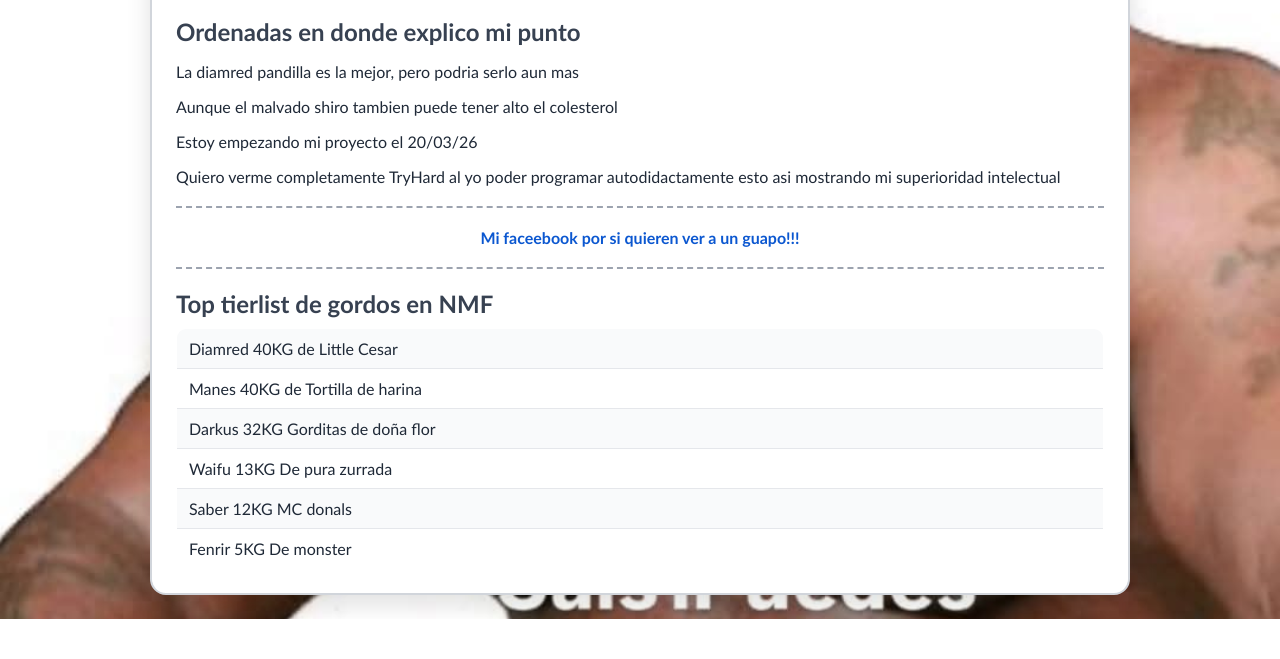
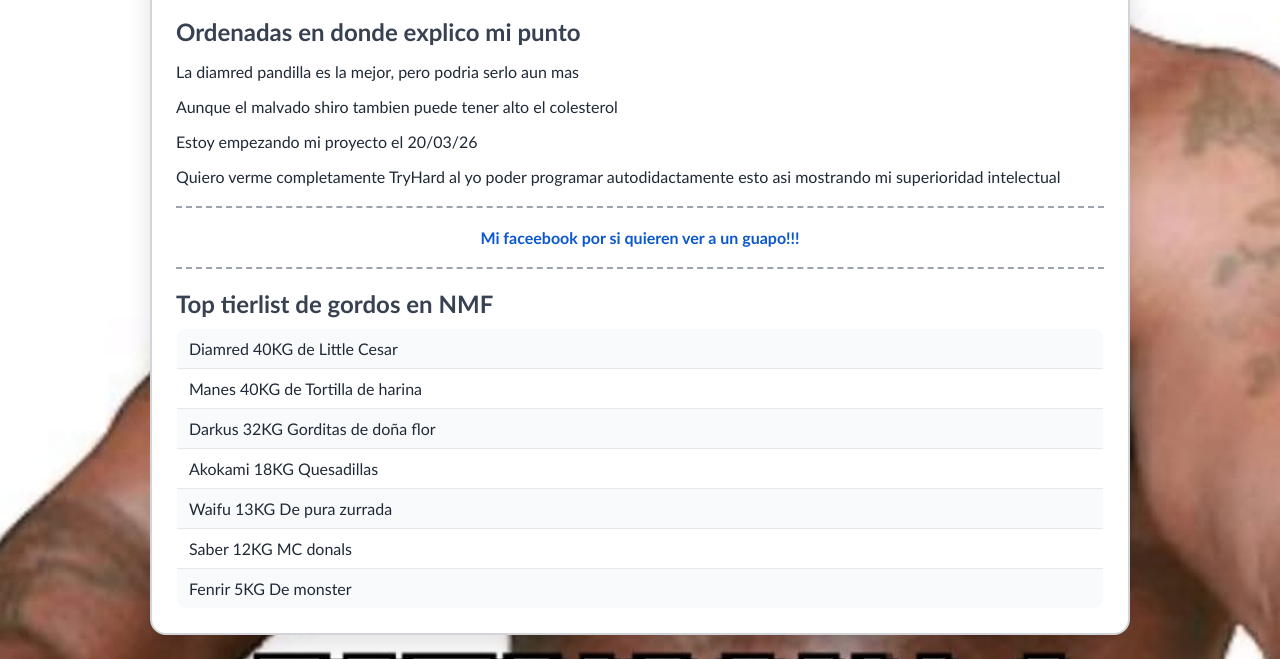
Before and after one commit to israalvizar-ux/diamredpagina, a plain HTML site: page index.html in a window 1280 px wide. Shown: the part 1705-2364 px from the top of the page. Before the commit the page ends 2324 px from the top, so only its background shows below. Drawn offline with Linux system fonts and the light colour scheme.

Commit message:
Update index.html

```diff
--- a/index.html
+++ b/index.html
@@ -300,6 +300,7 @@
       <tr><td>Diamred 40KG de Little Cesar</td></tr>
       <tr><td>Manes 40KG de Tortilla de harina</td></tr>
       <tr><td>Darkus 32KG Gorditas de doña flor</td></tr>
+      <tr><td>Akokami 18KG Quesadillas</td></tr>
       <tr><td>Waifu 13KG De pura zurrada</td></tr>
       <tr><td>Saber 12KG MC donals</td></tr>
       <tr><td>Fenrir 5KG De monster</td></tr>
```
